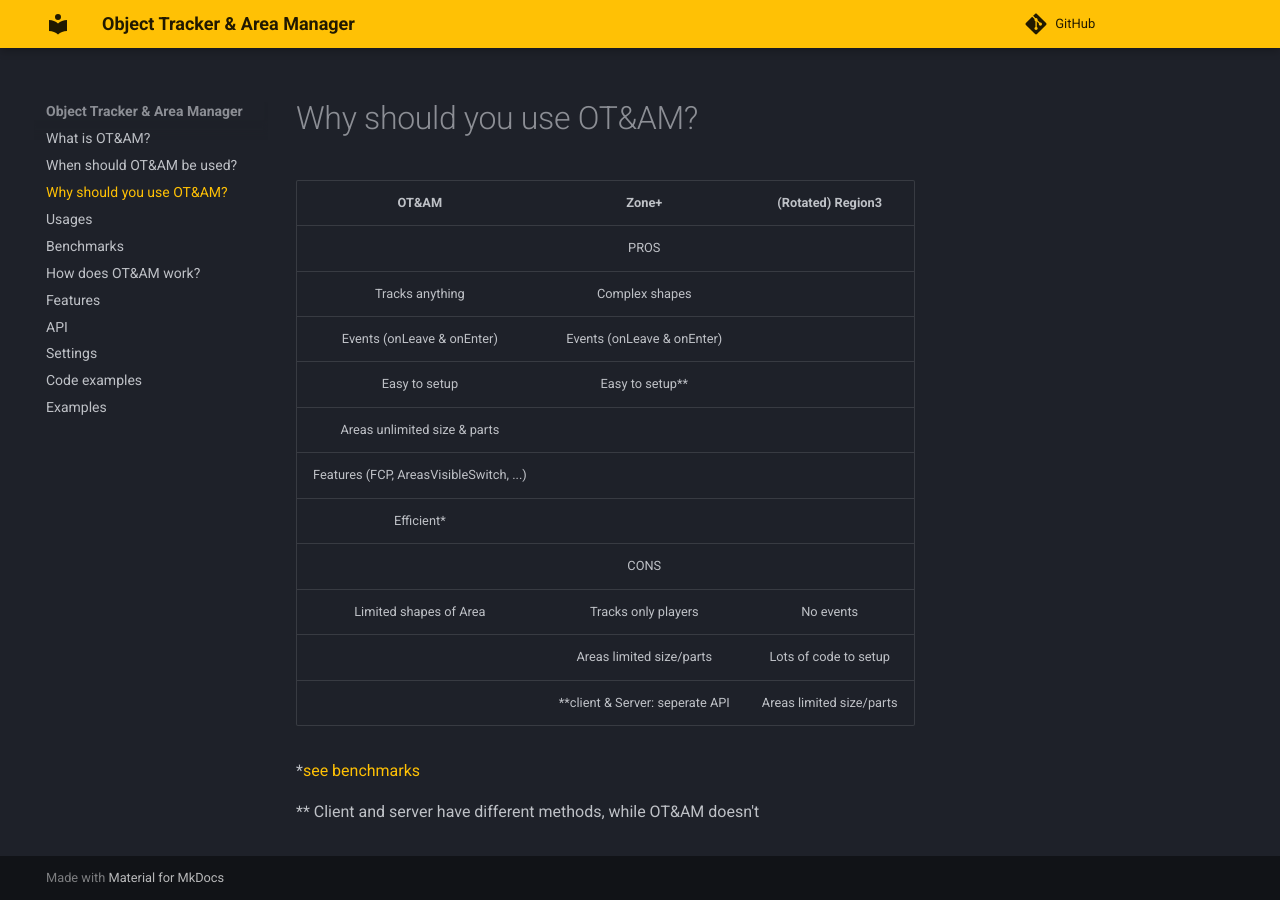
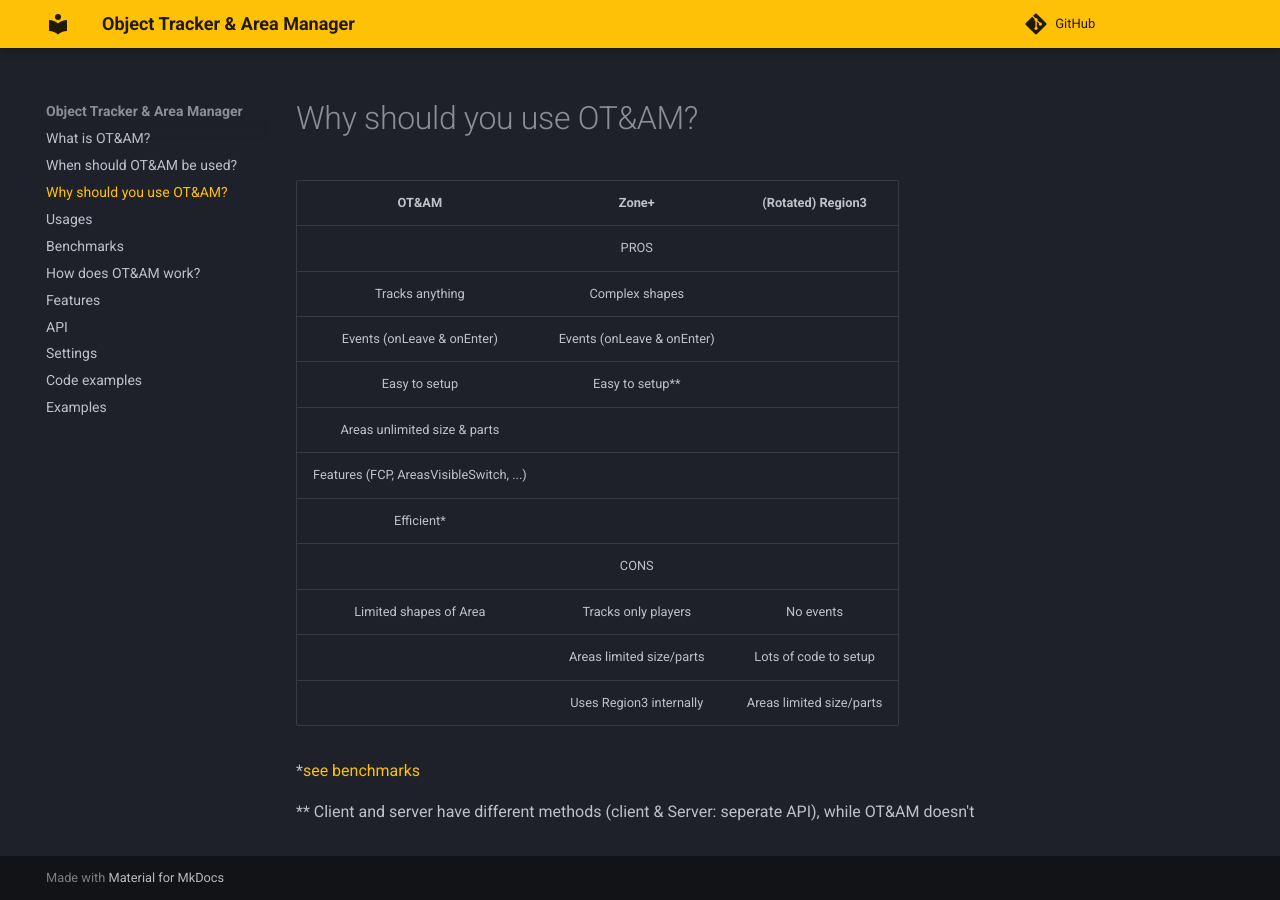
Before and after one commit to VerdommeMan/OT-AM, an MkDocs documentation site: the page built from docs/mkdocs/docs/why.md, in a window 1280 px wide. Built offline with MkDocs 1.6.1 and Material for MkDocs 9.7.7, drawn with Linux system fonts in a browser that asks for light colours; comment, search, counter and statistics services are not loaded.

Commit message:
Small changes

```diff
--- a/docs/mkdocs/docs/why.md
+++ b/docs/mkdocs/docs/why.md
@@ -12,8 +12,8 @@
 |                                         |               CONS              |                          |
 |          Limited shapes of Area         |       Tracks only players       |         No events        |
 |                                         |     Areas limited size/parts    |   Lots of code to setup  |
-|                                         | **client & Server: seperate API | Areas limited size/parts |
+|                                         | Uses Region3 internally         | Areas limited size/parts |
 
 \*[see benchmarks](benchmarks.md)
 
-\*\* Client and server have different methods, while OT&AM doesn't
+\*\* Client and server have different methods (client & Server: seperate API), while OT&AM doesn't
```
Also changed, not shown: 1 other file.
